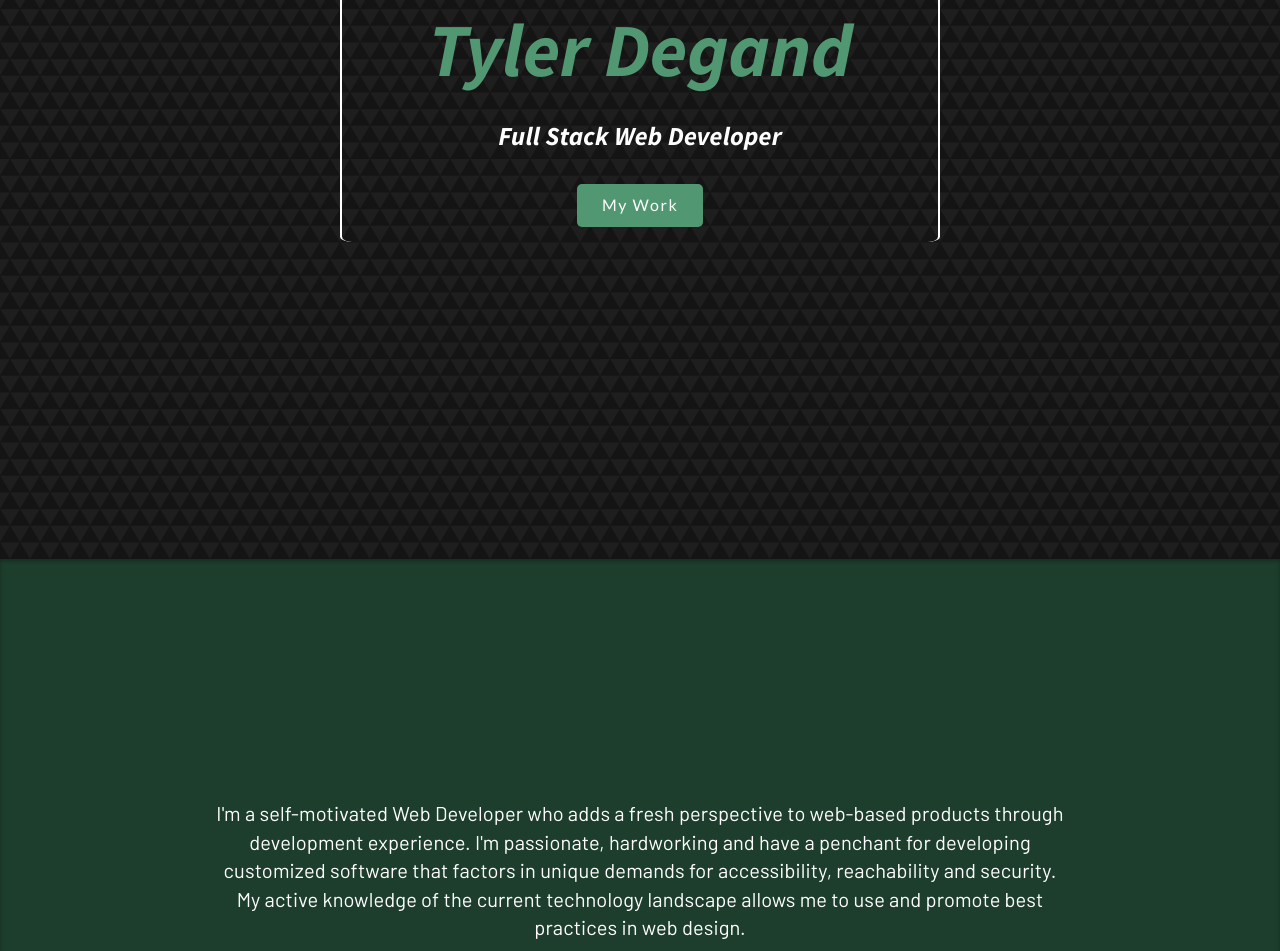
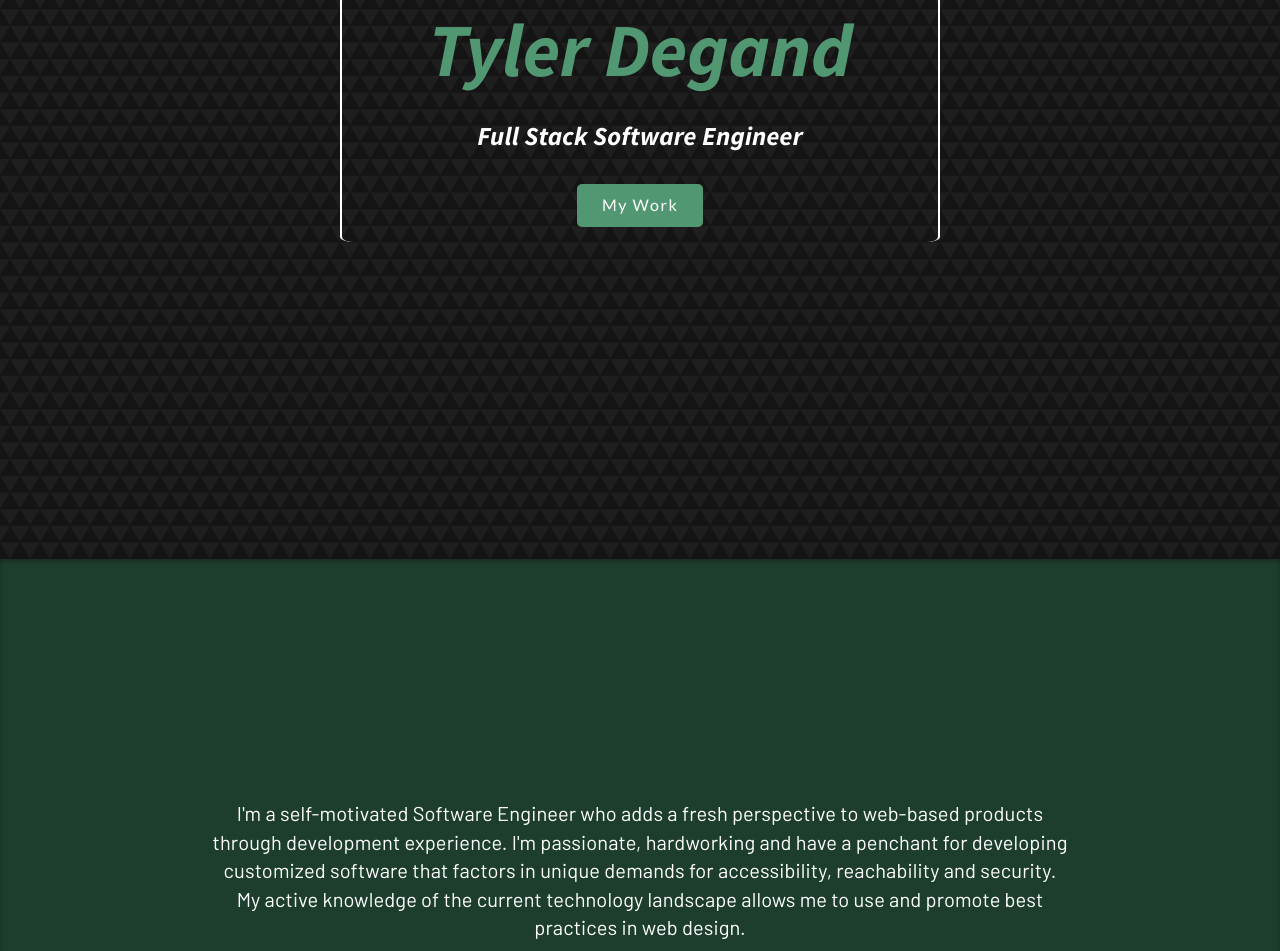
Before and after one commit to tdegand/React-Portfolio, a React (Create React App) app: page / in a window 1280 px wide. Shown: the part 241-1192 px from the top of the page. Built offline with nearby package versions, Linux system fonts and the light colour scheme.

Commit message:
changed my title now that I changed jobs

```diff
--- a/src/components/about.js
+++ b/src/components/about.js
@@ -45,7 +45,7 @@ const About = (props) => {
 			>
 				<Grid item={true}>
 					<p>
-						I'm a self-motivated Web Developer who adds a fresh perspective to
+						I'm a self-motivated Software Engineer who adds a fresh perspective to
 						web-based products through development experience. I'm passionate,
 						hardworking and have a penchant for developing customized software that
 						factors in unique demands for accessibility, reachability and
--- a/src/components/home.js
+++ b/src/components/home.js
@@ -133,7 +133,7 @@ const Home = () => {
 								color="textSecondary"
 								paragraph
 							>
-								Full Stack Web Developer
+								Full Stack Software Engineer
 								</Typography>
 							<div className={classes.headerButtons}>
 								<Grid container spacing={2} justify="center">
```
